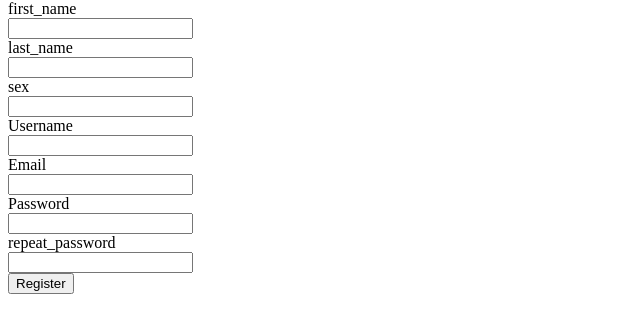
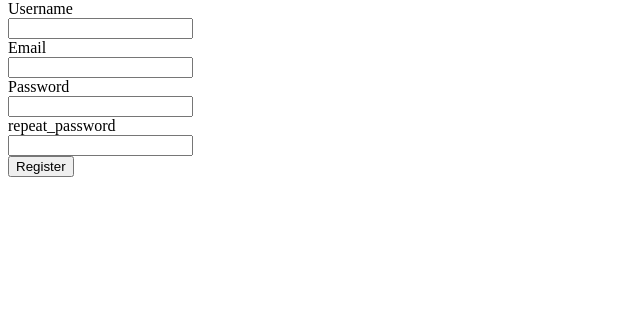
Before and after one commit to arianmonti/event_site, a Flask app: page /register in a window 1280 px wide. Shown: the part 103-436 px from the top of the page, without its empty margins (0-640 px from the left). Run offline with Flask 2, Linux system fonts and the light colour scheme; some libraries are stand-ins or nearby versions.

Commit message:
updated README.md

```diff
--- a/app/db.py
+++ b/app/db.py
@@ -30,8 +30,6 @@ def init_db():
         CREATE TABLE user (
             id              INT,
             username        VARCHAR(128)        PRIMARY KEY,
-            first_name      VARCHAR(64)         CHARACTER SET utf8mb4 COLLATE UTF8MB4_UNICODE_CI,
-            sur_name        VARCHAR(64)         CHARACTER SET utf8mb4 COLLATE UTF8MB4_UNICODE_CI,
             email           VARCHAR(128),
             password        VARCHAR(128)        CHARACTER SET utf8mb4 COLLATE UTF8MB4_UNICODE_CI
             );
--- a/app/routes.py
+++ b/app/routes.py
@@ -58,9 +58,6 @@ def login_required(f):
 @app.route('/register', methods=['GET', 'POST'])
 def register():
     if request.method == 'POST':
-        first_name = request.form['first_name']
-        last_name = request.form['last_name']
-        sex = request.form['sex']
         username = request.form['username']
         password = request.form['password']
         repeat_password = request.form['repeat_password']
@@ -110,7 +107,7 @@ def login():
         if user is None:
             error = 'Incorrect username.'
             flash(error)
-        elif not check_password_hash(user[5], password):
+        elif not check_password_hash(user[3], password):
             error = 'Incorrect password.'
             flash(error)
         if error is None:
--- a/app/templates/register.html
+++ b/app/templates/register.html
@@ -3,12 +3,6 @@
 
 {% block content %}
 <form method="post">
-        <label for="first_name">first_name</label><br>
-        <input name="first_name" id="first_name" required><br>
-        <label for="last_name">last_name</label><br>
-        <input name="last_name" id="last_name" required><br>
-        <label for="sex">sex</label><br>
-        <input name="sex" id="sex" required><br>
         <label for="username">Username</label><br>
         <input name="username" id="username" required><br>
         <label for="email">Email</label><br>
```
Also changed, not shown: README.md, TODO.md (line endings or trailing spaces), 2 other files.
